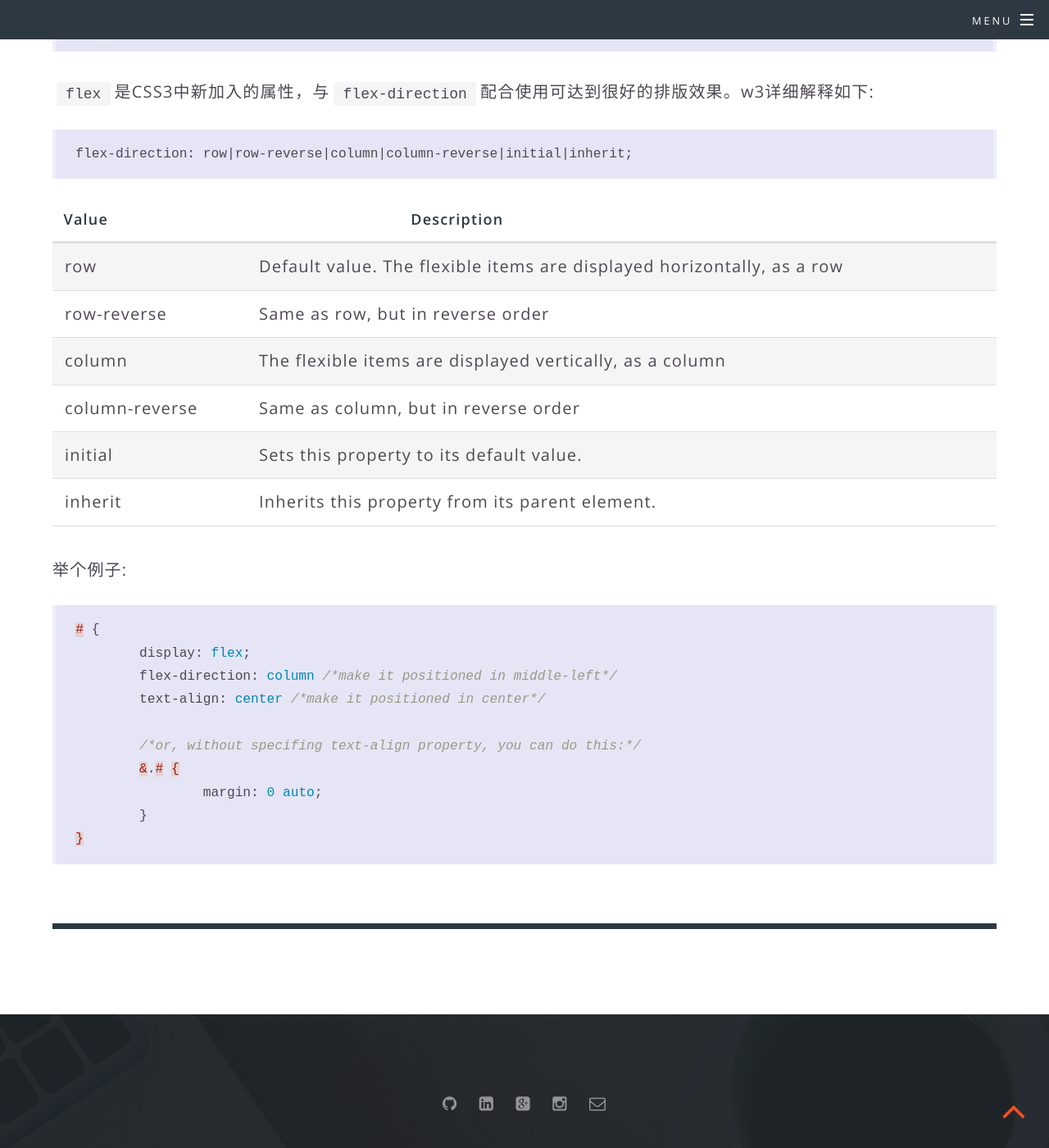
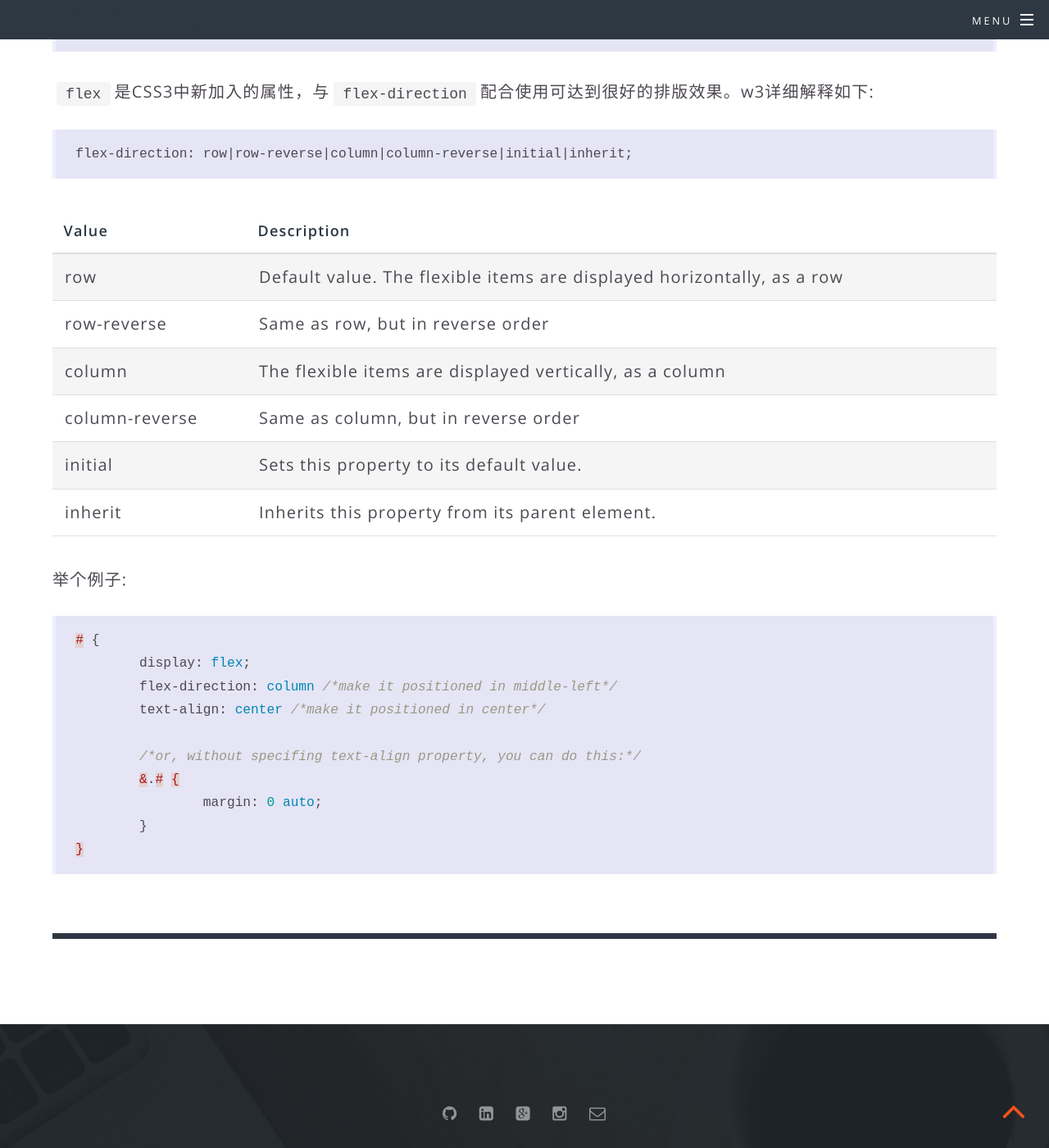
Before and after one commit to bluebreeze0812/bluebreeze0812.github.io, a Jekyll site: the page built from _posts/2016-12-02-如何利用CSS实现元素的水平居中.md, in a window 1280 px wide and 1400 px high, scrolled down 1610 px. Shown: the whole window at 82% size. Built offline with Jekyll 4.4.1, drawn with Linux system fonts in a browser that asks for light colours; comment, search, counter and statistics services are not loaded.

Commit message:
fix table th alignment

```diff
--- a/_sass/libs/_skel.scss
+++ b/_sass/libs/_skel.scss
@@ -534,7 +534,7 @@
 		@else if $mode == 'full' {
 
 			// meyerweb.com/eric/tools/css/reset v2.0 | 20110126 | License: none (public domain)
-				html,body,div,span,applet,object,iframe,h1,h2,h3,h4,h5,h6,p,blockquote,pre,a,abbr,acronym,address,big,cite,code,del,dfn,em,img,ins,kbd,q,s,samp,small,strike,strong,sub,sup,tt,var,b,u,i,center,dl,dt,dd,ol,ul,li,fieldset,form,label,legend,table,caption,tbody,tfoot,thead,tr,th,td,article,aside,canvas,details,embed,figure,figcaption,footer,header,hgroup,menu,nav,output,ruby,section,summary,time,mark,audio,video{margin:0;padding:0;border:0;font-size:100%;font:inherit;vertical-align:baseline;}article,aside,details,figcaption,figure,footer,header,hgroup,menu,nav,section{display:block;}body{line-height:1;}ol,ul{list-style:none;}blockquote,q{quotes:none;}blockquote:before,blockquote:after,q:before,q:after{content:'';content:none;}table{border-collapse:collapse;border-spacing:0;}body{-webkit-text-size-adjust:none}
+				html,body,div,span,applet,object,iframe,h1,h2,h3,h4,h5,h6,p,blockquote,pre,a,abbr,acronym,address,big,cite,code,del,dfn,em,img,ins,kbd,q,s,samp,small,strike,strong,sub,sup,tt,var,b,u,i,center,dl,dt,dd,ol,ul,li,fieldset,form,label,legend,table,caption,tbody,tfoot,thead,tr,th,td,article,aside,canvas,details,embed,figure,figcaption,footer,header,hgroup,menu,nav,output,ruby,section,summary,time,mark,audio,video{margin:0;padding:0;border:0;font-size:100%;font:inherit;}article,aside,details,figcaption,figure,footer,header,hgroup,menu,nav,section{display:block;}body{line-height:1;}ol,ul{list-style:none;}blockquote,q{quotes:none;}blockquote:before,blockquote:after,q:before,q:after{content:'';content:none;}table{border-collapse:collapse;border-spacing:0;}body{-webkit-text-size-adjust:none}
 
 		}
 
--- a/css/main.scss
+++ b/css/main.scss
@@ -765,20 +765,16 @@ $baseurl: '{{ site.baseurl }}/images';
 	}
 
 	table {
-		display: block;
+		display: table;
 		overflow: auto;
 		margin: 0 0 _size(element-margin) 0;
 		width: 100%;
 
 		thead {
-			display: table;
-			width: 100%;
 			border-bottom: solid 2px _palette(border);
 		}
 
 		tbody {
-			display: table;
-			width: 100%;
 			tr {
 				border: solid 1px _palette(border);
 				border-left: 0;
@@ -791,8 +787,6 @@ $baseurl: '{{ site.baseurl }}/images';
 		}
 
 		tfoot {
-			display: table;
-			width: 100%;
 			border-top: solid 2px _palette(border);
 		}
 
@@ -804,7 +798,7 @@ $baseurl: '{{ site.baseurl }}/images';
 			color: _palette(fg-bold);
 			font-size: 0.9em;
 			font-weight: _font(weight-bold);
-			padding: 0 0.75em 0.75em 0.75em;
+			padding: 0.75em 0.75em;
 			text-align: left;
 		}
 
```
